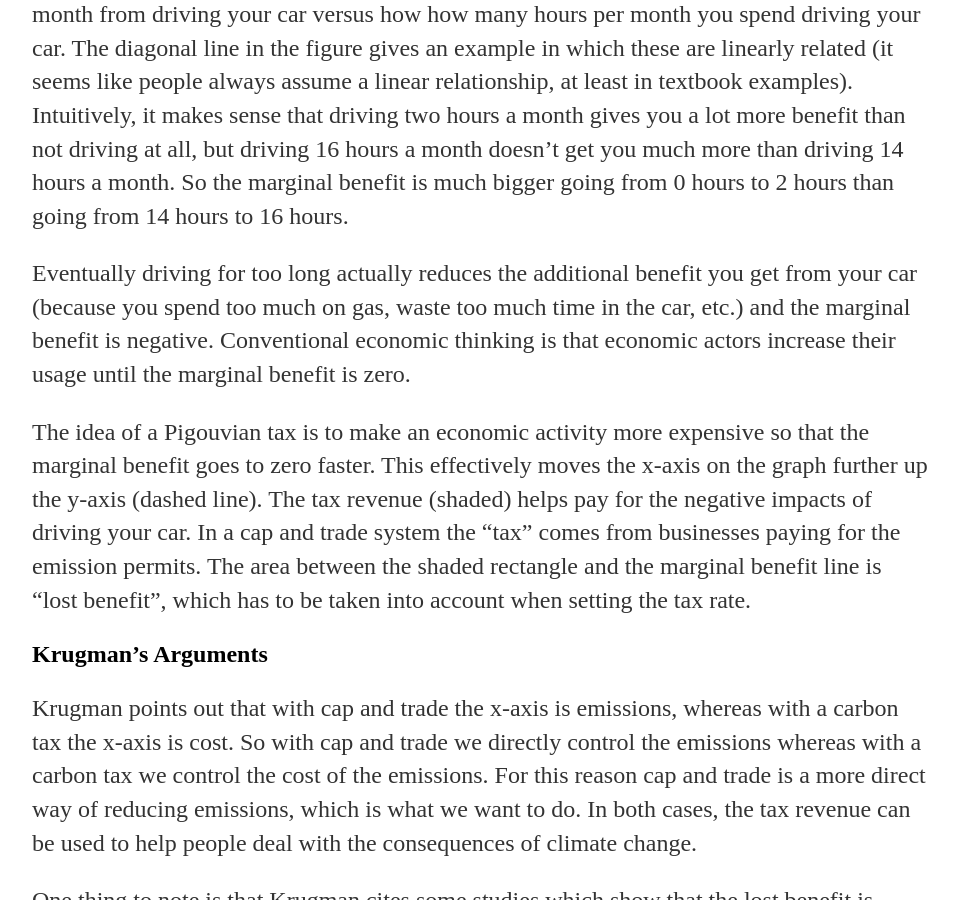
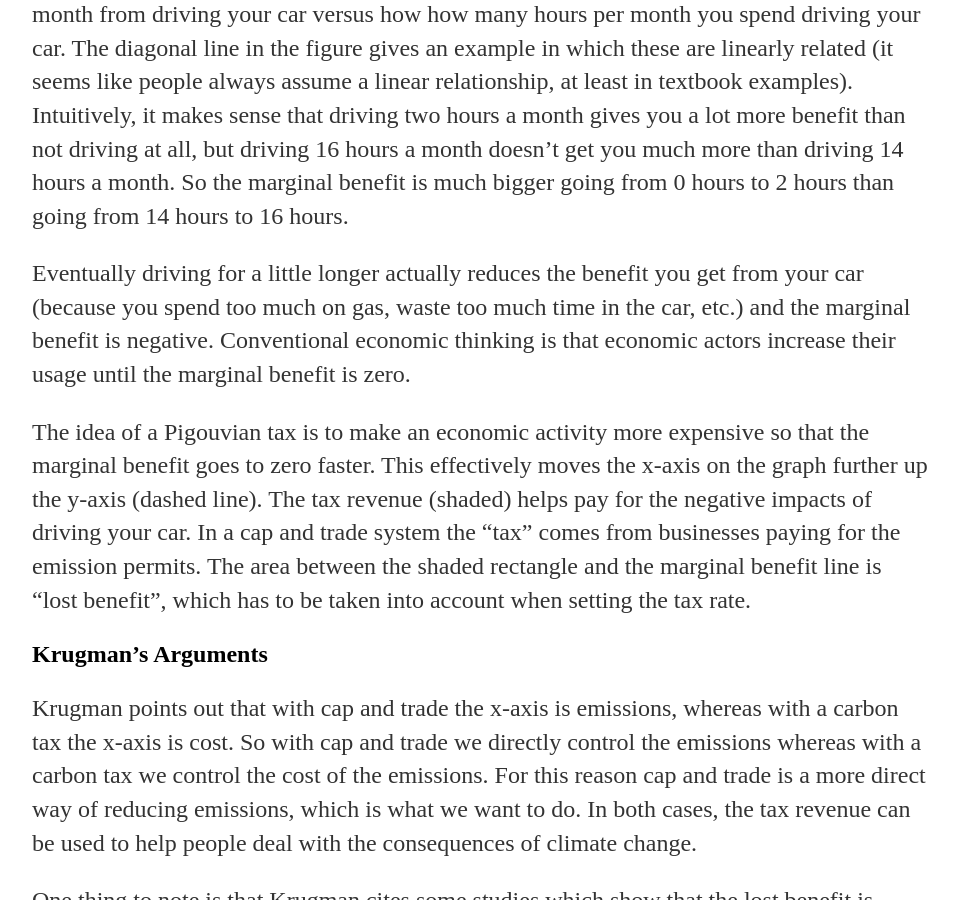
Before and after one commit to nicklutsko/nicklutsko.github.io, a Jekyll site: the page built from _posts/2016-06-15-Carbon-Tax-versus-Cap-and-Trade.md, in a window 1280 px wide and 900 px high, scrolled down 1854 px. Shown: the whole window, without its empty margins (160-1118 px from the left). Built offline with Jekyll 4.4.1, drawn with Linux system fonts in a browser that asks for light colours.

Commit message:
edited first post again

```diff
--- a/_posts/2016-06-15-Carbon-Tax-versus-Cap-and-Trade.md
+++ b/_posts/2016-06-15-Carbon-Tax-versus-Cap-and-Trade.md
@@ -22,7 +22,7 @@
 
 <p>To take a concrete example, suppose we draw a graph of the <i>marginal benefit</i> you get each month from driving your car versus how how many hours per month you spend driving your car. The diagonal line in the figure gives an example in which these are linearly related (it seems like people always assume a linear relationship, at least in textbook examples). Intuitively, it makes sense that driving two hours a month gives you a lot more benefit than not driving at all, but driving 16 hours a month doesn’t get you much more than driving 14 hours a month. So the marginal benefit is much bigger going from 0 hours to 2 hours than going from 14 hours to 16 hours.</p>
 
-<p>Eventually driving for too long actually reduces the additional benefit you get from your car (because you spend too much on gas, waste too much time in the car, etc.) and the marginal benefit is negative. Conventional economic thinking is that economic actors increase their usage until the marginal benefit is zero.</p>
+<p>Eventually driving for a little longer actually reduces the benefit you get from your car (because you spend too much on gas, waste too much time in the car, etc.) and the marginal benefit is negative. Conventional economic thinking is that economic actors increase their usage until the marginal benefit is zero.</p>
 
 <p>The idea of a Pigouvian tax is to make an economic activity more expensive so that the marginal benefit goes to zero faster. This effectively moves the x-axis on the graph further up the y-axis (dashed line). The tax revenue (shaded) helps pay for the negative impacts of driving your car. In a cap and trade system the “tax” comes from businesses paying for the emission permits. The area between the shaded rectangle and the marginal benefit line is “lost benefit”, which has to be taken into account when setting the tax rate.</p>
 
```
